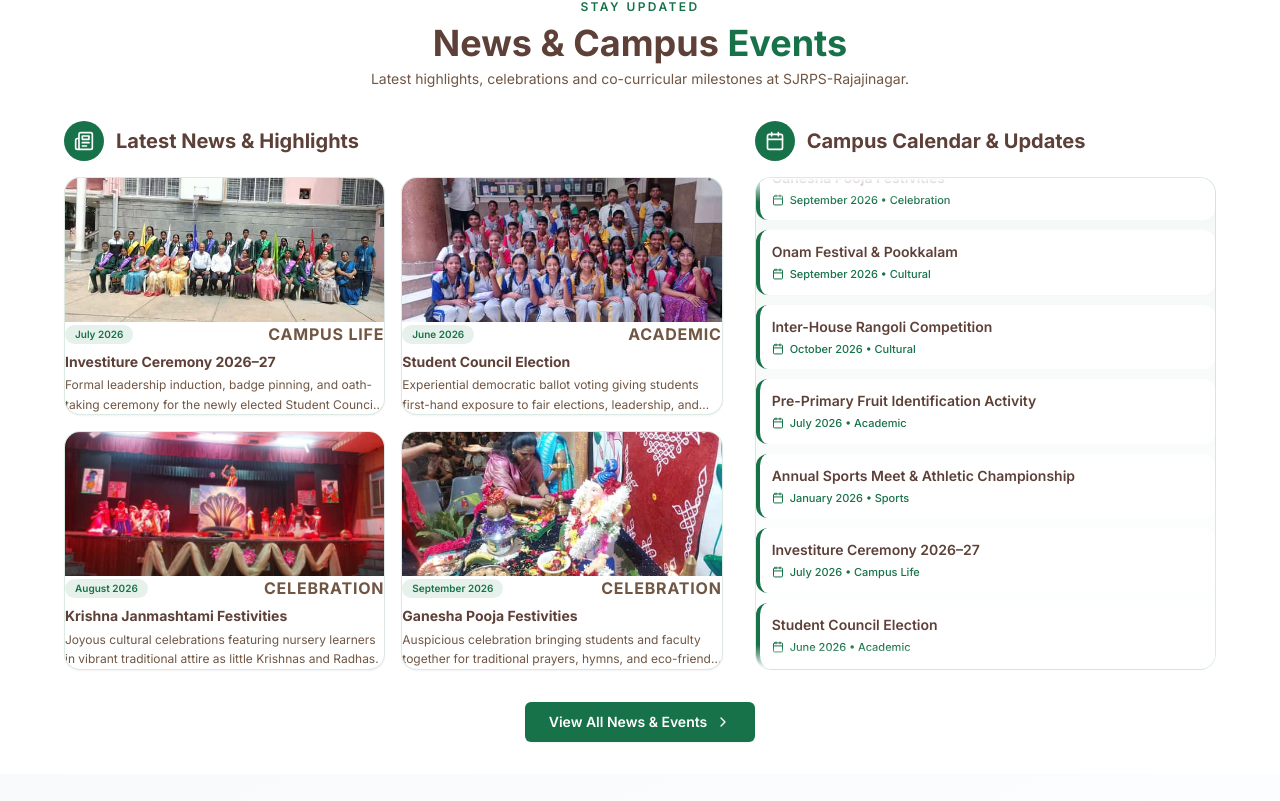
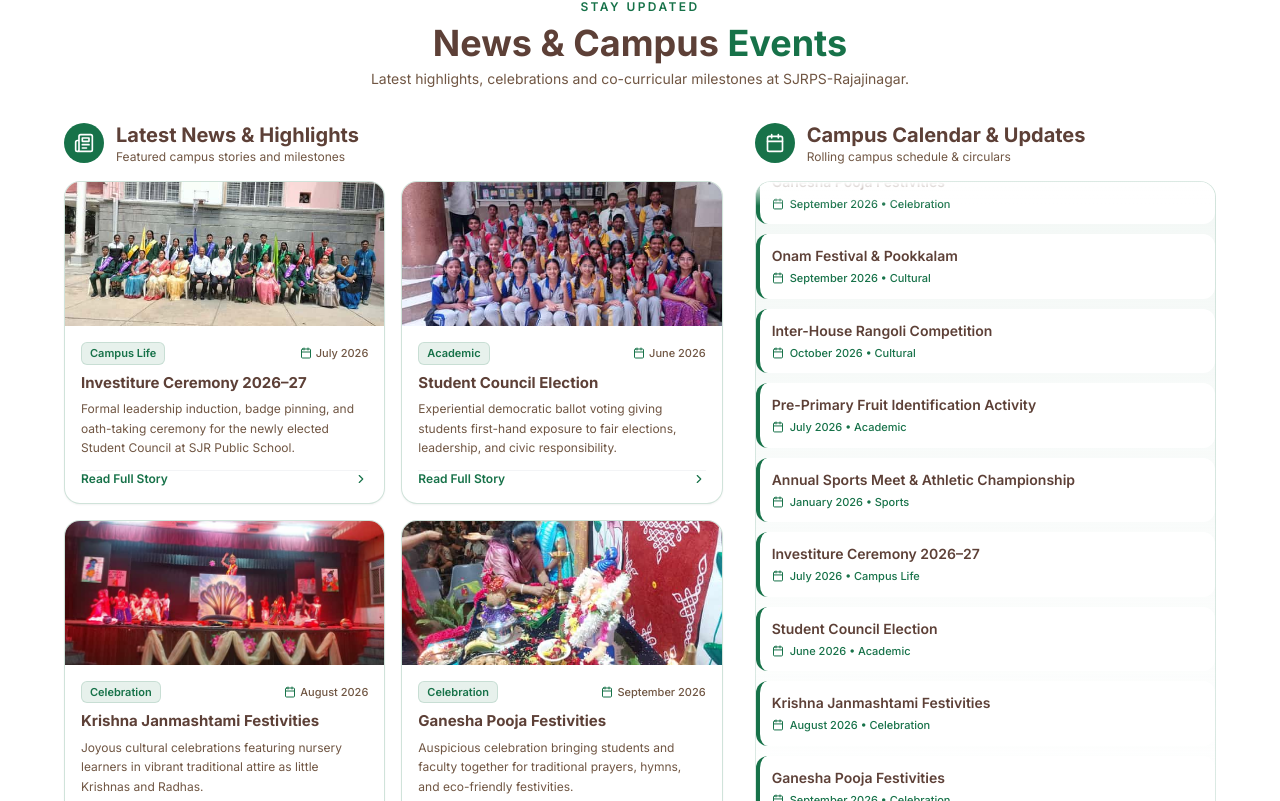
Before and after one commit to ROI-1213/sjrps_public_school_rajajinagar, a React (Vite) app: page / in a window 1280 px wide. Shown: the part 6959-7760 px from the top of the page. Built offline with nearby package versions, Linux system fonts and the light colour scheme; no server answers.

Commit message:
Format news cards text in formal academic style with refined metadata, complete descriptions, and Read More link

```diff
--- a/src/components/NewsEventsHomeSection.tsx
+++ b/src/components/NewsEventsHomeSection.tsx
@@ -27,14 +27,17 @@ const NewsEventsHomeSection = () => {
               <div className="bg-indian-green w-10 h-10 rounded-full flex items-center justify-center shrink-0">
                 <Newspaper className="h-5 w-5 text-white" />
               </div>
-              <h3 className="text-xl font-bold text-school-brown">Latest News & Highlights</h3>
+              <div>
+                <h3 className="text-xl font-bold text-school-brown">Latest News & Highlights</h3>
+                <p className="text-xs text-muted-foreground">Featured campus stories and milestones</p>
+              </div>
             </div>
 
             <div className="grid grid-cols-1 sm:grid-cols-2 gap-4">
               {latestEvents.map((item) => (
                 <Link key={item.id} to={`/news/${item.id}`} className="block h-full group">
-                  <Card className="overflow-hidden border border-indian-green/15 hover:shadow-xl transition-all duration-300 flex flex-col h-full rounded-2xl group-hover:-translate-y-1 bg-white">
-                    <div className="h-36 overflow-hidden bg-muted">
+                  <Card className="overflow-hidden border border-indian-green/20 hover:border-indian-green/40 hover:shadow-lg transition-all duration-300 flex flex-col h-full rounded-2xl group-hover:-translate-y-1 bg-white">
+                    <div className="h-36 sm:h-38 overflow-hidden bg-muted relative">
                       <img
                         src={item.featuredImage}
                         alt={item.title}
@@ -45,21 +48,26 @@ const NewsEventsHomeSection = () => {
                         }}
                       />
                     </div>
-                    <CardContent className="p-3.5 flex flex-col flex-1">
-                      <div className="flex items-center justify-between mb-1.5">
-                        <span className="text-[10px] font-semibold text-indian-green bg-indian-green/10 px-2.5 py-0.5 rounded-full">
+                    <CardContent className="p-4 flex flex-col flex-1">
+                      <div className="flex items-center justify-between gap-2 mb-2">
+                        <span className="inline-flex items-center text-[11px] font-semibold px-2 py-0.5 rounded-md bg-indian-green/10 text-indian-green border border-indian-green/15">
+                          {item.category}
+                        </span>
+                        <span className="text-[11px] text-muted-foreground flex items-center gap-1 font-medium">
+                          <Calendar className="h-3 w-3 text-indian-green shrink-0" />
                           {item.date}
                         </span>
-                        <span className="text-[9px] uppercase font-bold tracking-wider text-muted-foreground">
-                          {item.category}
-                        </span>
                       </div>
-                      <h4 className="font-bold text-school-brown text-sm leading-snug mb-1 line-clamp-2 group-hover:text-indian-green transition-colors">
+                      <h4 className="font-bold text-school-brown text-sm sm:text-[15px] leading-snug mb-1.5 line-clamp-2 group-hover:text-indian-green transition-colors">
                         {item.title}
                       </h4>
-                      <p className="text-muted-foreground text-xs leading-relaxed line-clamp-2">
+                      <p className="text-muted-foreground text-xs leading-relaxed line-clamp-3 mb-3">
                         {item.summary}
                       </p>
+                      <div className="mt-auto pt-2.5 border-t border-gray-100 flex items-center justify-between text-xs font-semibold text-indian-green group-hover:text-indian-green/80">
+                        <span>Read Full Story</span>
+                        <ChevronRight className="h-3.5 w-3.5 transition-transform group-hover:translate-x-1" />
+                      </div>
                     </CardContent>
                   </Card>
                 </Link>
@@ -73,7 +81,10 @@ const NewsEventsHomeSection = () => {
               <div className="bg-indian-green w-10 h-10 rounded-full flex items-center justify-center shrink-0">
                 <Calendar className="h-5 w-5 text-white" />
               </div>
-              <h3 className="text-xl font-bold text-school-brown">Campus Calendar & Updates</h3>
+              <div>
+                <h3 className="text-xl font-bold text-school-brown">Campus Calendar & Updates</h3>
+                <p className="text-xs text-muted-foreground">Rolling campus schedule & circulars</p>
+              </div>
             </div>
 
             <div className="relative flex-1 min-h-[380px] lg:min-h-0">
```
